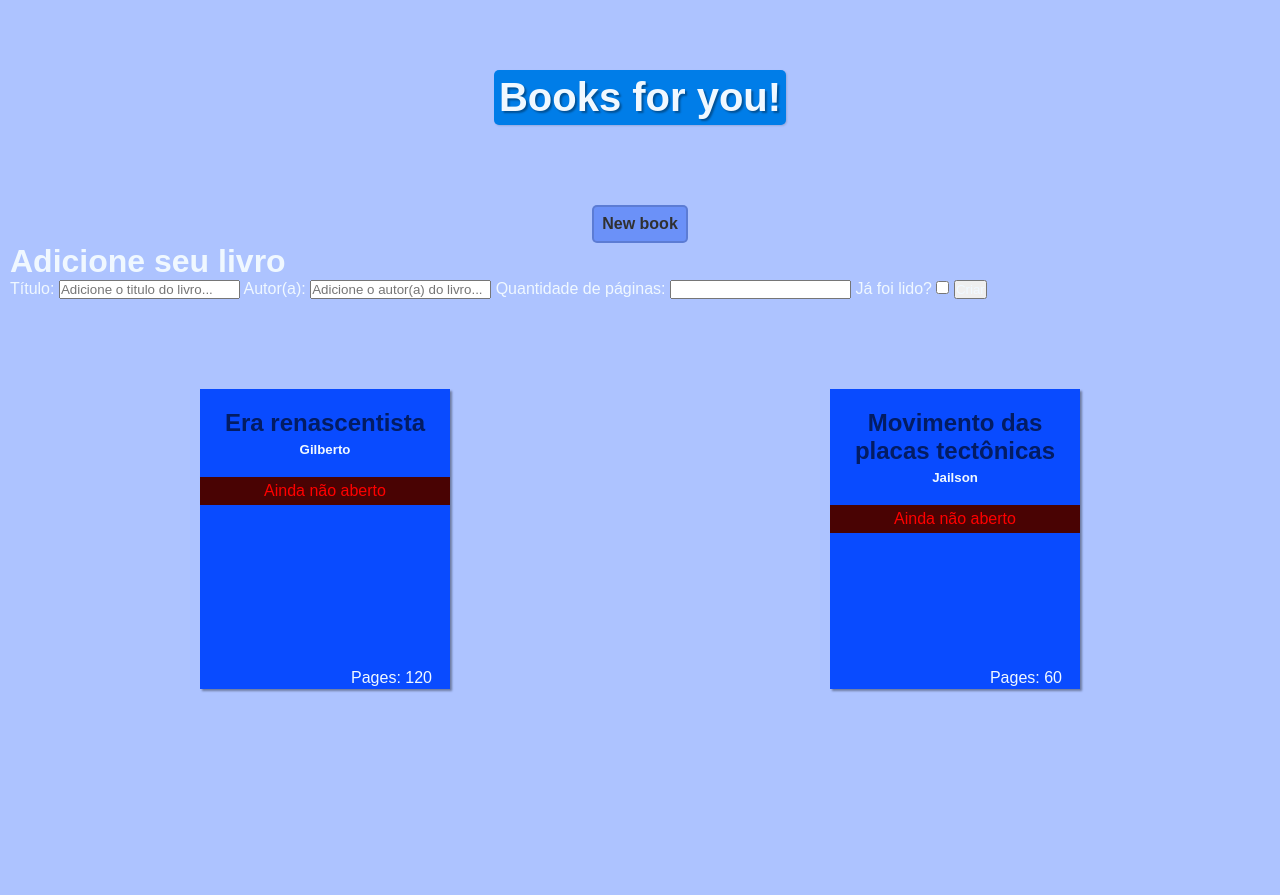
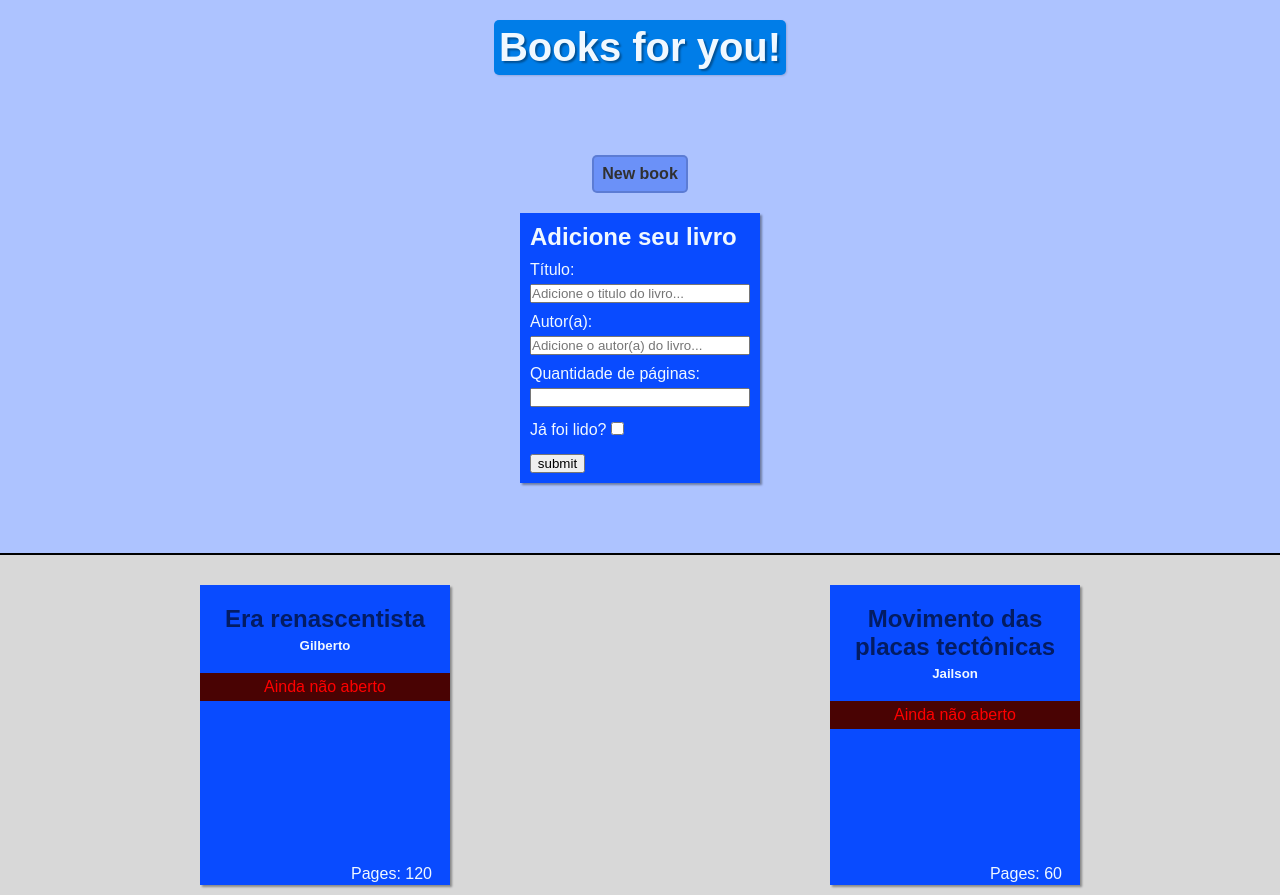
Before and after one commit to Fellipe-Barradas/Library-App, a plain HTML site: page index.html in a window 1280 px wide. Before the commit the page ends 800 px from the top, so only its background shows below. Drawn offline with Linux system fonts and the light colour scheme.

Commit message:
Feito a estilização do formulário

```diff
--- a/index.html
+++ b/index.html
@@ -10,10 +10,12 @@
 </head>
 <body>
     <main>
+        <nav>
         <h2>Books for you!</h2>
         <div class="nav">
             <button class="newBook" onclick="addBook()">New book</button>
         </div>
+       </nav>
         <div>
             <form class="formBook">
                 <h1>Adicione seu livro</h1>
@@ -23,11 +25,14 @@
                   <input type="text" name="authorBook" id="authorBook" placeholder="Adicione o autor(a) do livro...">
                   <label for="pages">Quantidade de páginas:</label>
                   <input type="number" name="pages" id="pages">
+                <div>
                   <label for="readed">Já foi lido?</label>
                   <input type="checkbox" name="readed" id="readed">
-                <input type="submit" value="Criar">
+                </div>
+                <input type="submit" value="submit" class="submit">
             </form>
         </div>
+
         <section class="Books-Case">
 
         </section>
--- a/style.css
+++ b/style.css
@@ -6,6 +6,11 @@
 }
 body{
     background-color: #094bff54;
+}
+
+nav{
+    display: flex;
+    flex-direction: column;
 }
 .nav{
     display: flex;
@@ -27,11 +32,34 @@ body{
     background-color: #003ada;
     color: white;
 }
-main{
+.formBook{
+    display: flex;
+    flex-direction: column;
+    margin:auto;
+    margin-top: 20px;
+    width: 220px;
+    background-color: #094bff;
+    box-shadow: 2px 2px 2px rgba(0, 0, 0, 0.37);
     padding: 10px;
-    margin-top: 60px;
-
-
+}
+.formBook h1{
+    font-size: 1.5rem;
+}
+.formBook label{
+    margin: 10px 0px 0px 0px;
+}
+.formBook div{
+    margin-top: 10px;
+    margin-bottom: 10px;
+}
+.formBook input{
+   margin-top: 5px;
+   color: black;
+}
+.submit{
+    margin-top: 10px;
+    color: black;
+    width: 25%;
 }
 main h2{
     margin-left: 20px;
@@ -39,6 +67,7 @@ main h2{
     text-shadow: 2px 2px 2px rgba(0, 0, 0, 0.356);
     background-color: #007DE8;
     margin: auto;
+    margin-top: 20px;
     width: fit-content;
     padding: 5px;
     border-radius: 5px;
@@ -50,6 +79,10 @@ section{
     display: flex;
     align-items: center;
     justify-content: space-around;
+    background-color: rgb(216, 216, 216);
+    padding: 10px;
+    box-shadow: 1px 4px black;
+    border-top: 2px solid black;
 }
 .card{
     width: 250px;
@@ -59,6 +92,7 @@ section{
     background-color: #094bff;
     position: relative;
     transition: 500ms;
+    cursor: pointer;
 
 }
 .card:hover{
```
Also changed, not shown: img/plano-fundo.jpg (added). Lines whose indentation alone changed are shown as unchanged.
